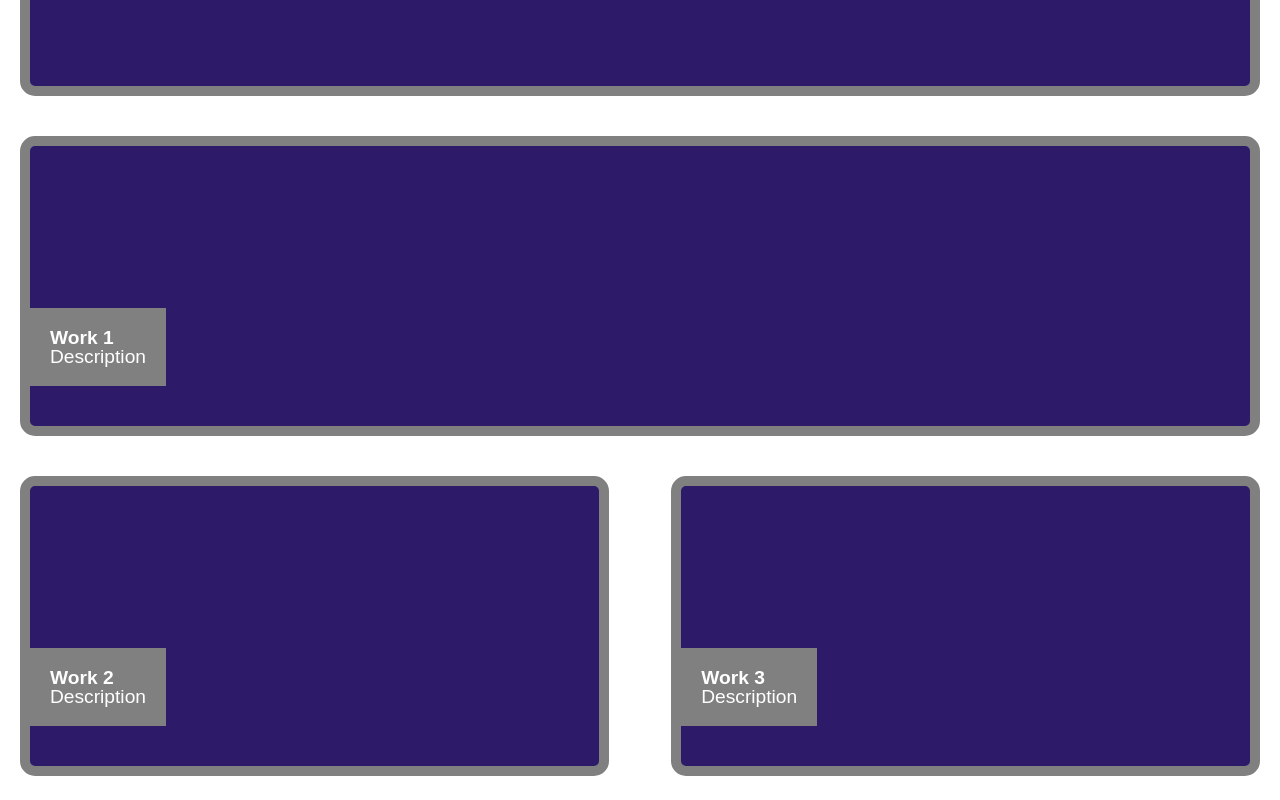
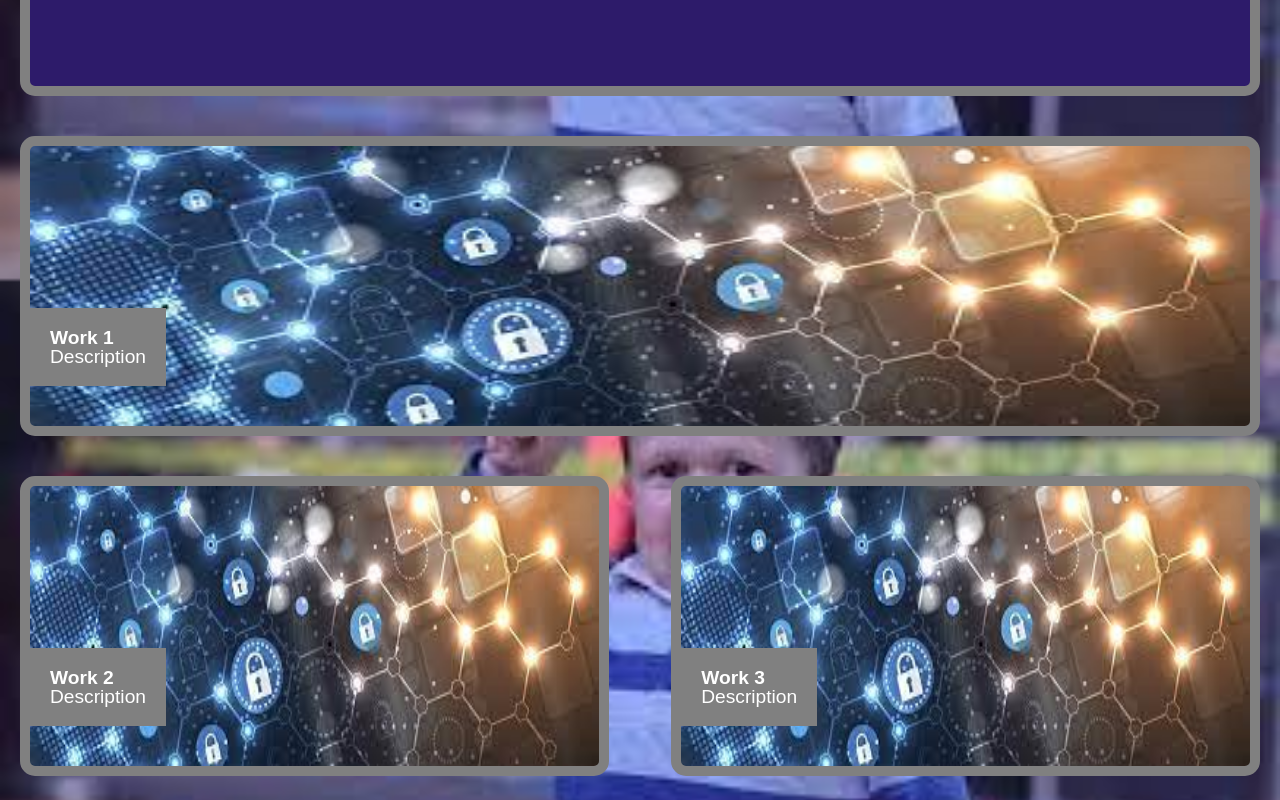
Before and after one commit to palhambra/Paolos-portfolio, a plain HTML site: page index.html in a window 1280 px wide. Shown: the part 1000-1800 px from the top of the page. Drawn offline with Linux system fonts and the light colour scheme; the site is published under a folder, as on GitHub Pages, so addresses that start at the root find nothing.

Commit message:
fixed pathing for background image

```diff
--- a/assets/css/style.css
+++ b/assets/css/style.css
@@ -4,7 +4,7 @@
 }
 
 body{
-  background-image: url("/assets/images/download.jpg");
+  background-image: url("../images/download.jpg");
   background-size: contain;
   }
 
@@ -148,7 +148,7 @@ i {
 
 /* Styling within the section */
 .work {
-  background-image: url(/assets/images/placeholder.jpg);
+  background-image: url(../images/placeholder.jpg);
   background-repeat: no-repeat;
   background-size: 100% 100%;
   padding: 0;
```
